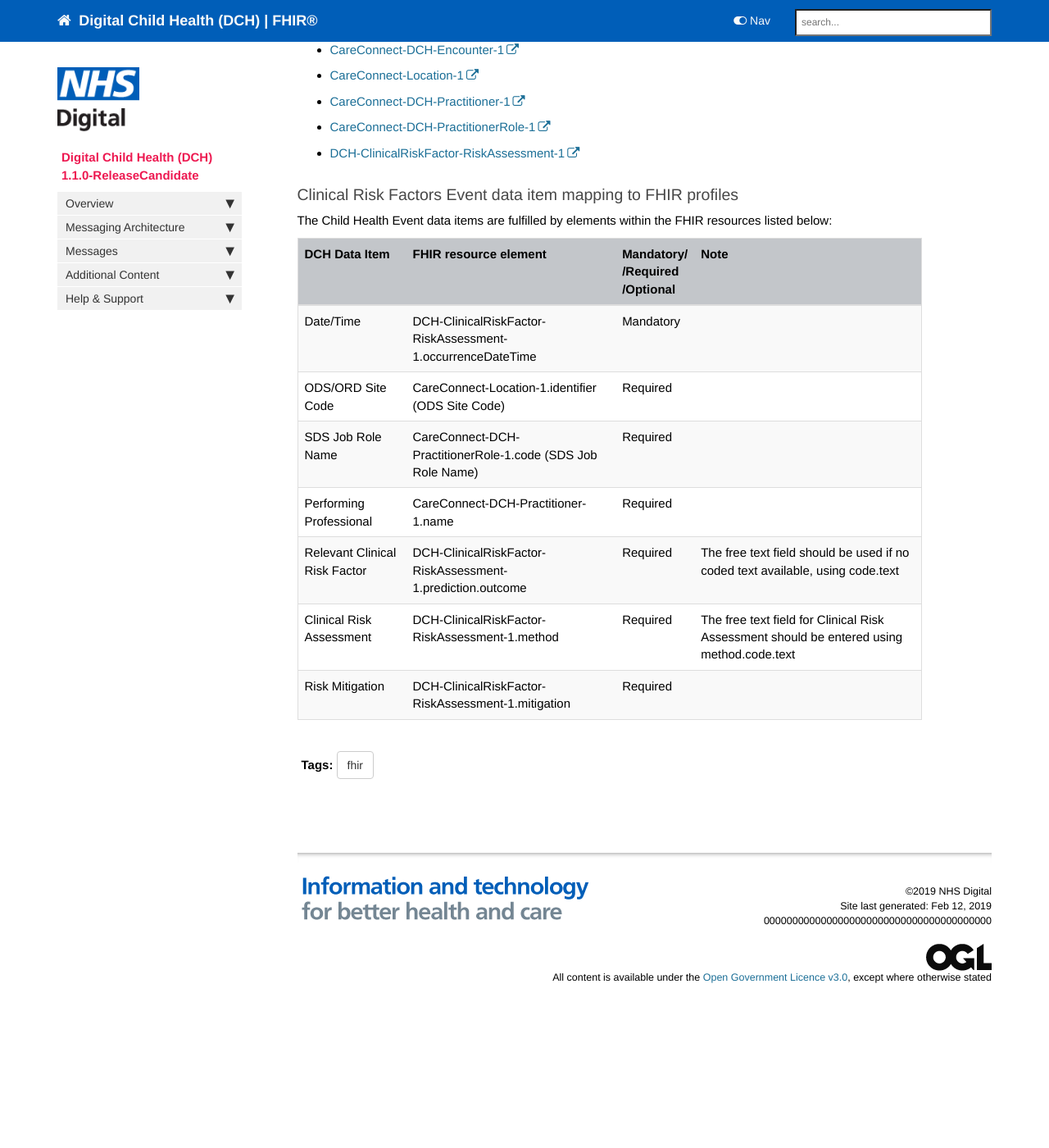
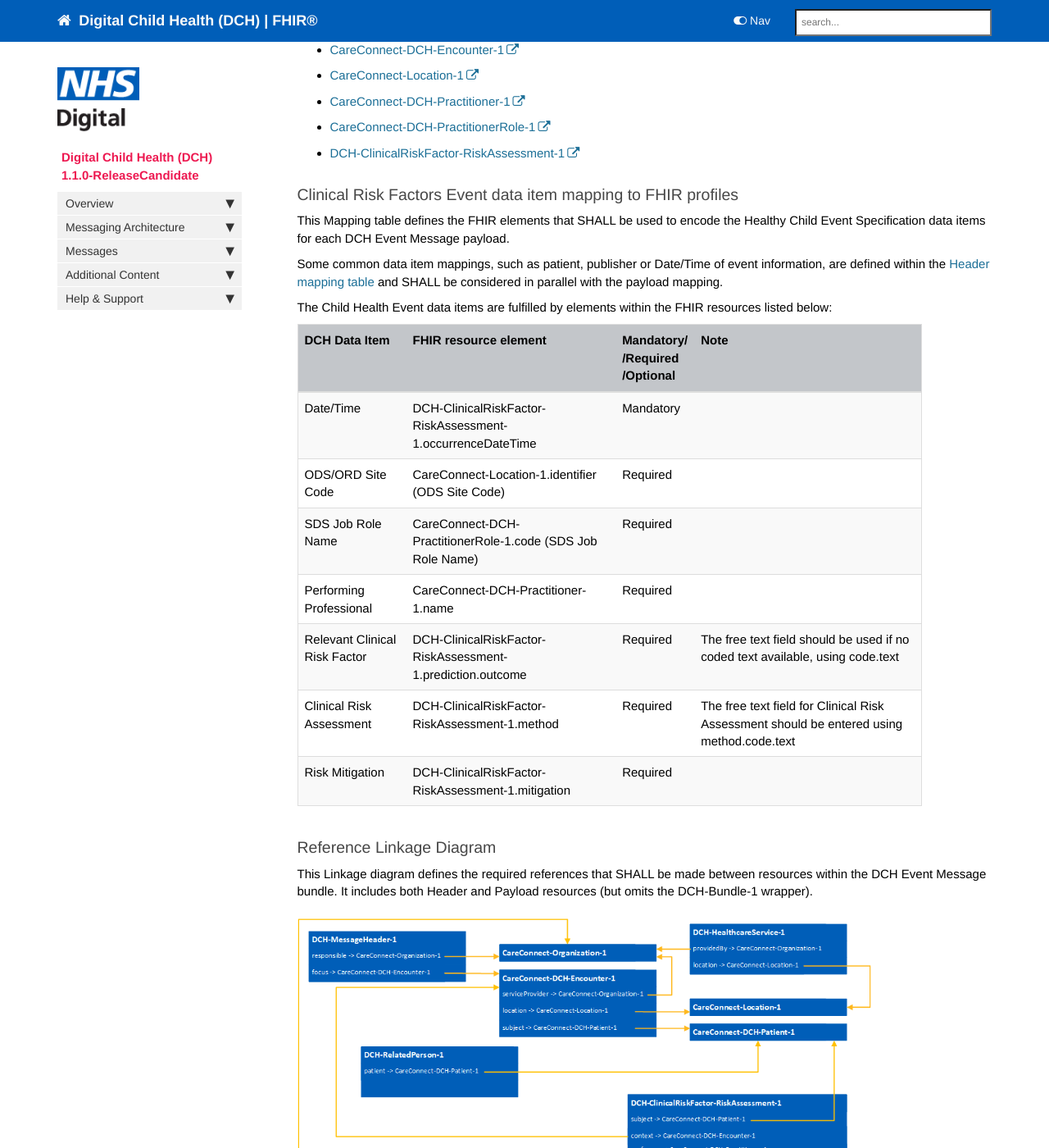
Before and after one commit to nhsconnect/Digital-Child-Health-STU3, a Jekyll site: the page built from pages/explore/explore_clinical_risk_factors.md, in a window 1280 px wide and 1400 px high, scrolled down 358 px. Shown: the whole window at 82% size. Built offline with Jekyll 4.4.1, drawn with Linux system fonts in a browser that asks for light colours; nearby versions of some CDN libraries; comment, search, counter and statistics services are not loaded; before the commit the page ends 1620 px from its top, so only the background shows below that; some of the changed text lies outside the part shown.

Commit message:
Clinical risk factors updates.  Sidebar updates too.

```diff
--- a/pages/explore/explore_clinical_risk_factors.md
+++ b/pages/explore/explore_clinical_risk_factors.md
@@ -22,7 +22,12 @@ The following FHIR profiles are used to form the Clinical Risk Factors Event Mes
 
 ### Clinical Risk Factors Event data item mapping to FHIR profiles ###
 
+This Mapping table defines the FHIR elements that SHALL be used to encode the Healthy Child Event Specification data items for each DCH Event Message payload.
+
+Some common data item mappings, such as patient, publisher or Date/Time of event information, are defined within the [Header mapping table](explore_event_header_design.html) and SHALL be considered in parallel with the payload mapping.
+
 The Child Health Event data items are fulfilled by elements within the FHIR resources listed below:
+
 
 | DCH Data Item          | FHIR resource element                                                 | Mandatory/<br/>/Required<br/>/Optional | Note                    |
 |------------------------|-----------------------------------------------------------------------|----------------------------------------|-------------------------|
@@ -33,3 +38,17 @@ The Child Health Event data items are fulfilled by elements within the FHIR reso
 | Relevant Clinical Risk Factor | DCH-ClinicalRiskFactor-RiskAssessment-1.prediction.outcome     | Required                               | The free text field should be used if no coded text available, using code.text |
 | Clinical Risk Assessment      | DCH-ClinicalRiskFactor-RiskAssessment-1.method                 | Required                               | The free text field for Clinical Risk Assessment should be entered using method.code.text |
 | Risk Mitigation      | DCH-ClinicalRiskFactor-RiskAssessment-1.mitigation                      | Required                               |                         |
+
+### Reference Linkage Diagram ###
+
+This Linkage diagram defines the required references that SHALL be made between resources within the DCH Event Message bundle. It includes both Header and Payload resources (but omits the DCH-Bundle-1 wrapper).
+
+<img src="images/explore/ClinicalRiskFactors.png">
+
+### Clinical Risk Factors XML Bundle Example ###
+
+<script src="https://gist.github.com/IOPS-DEV/1b1e3e84ec83d122faad16fb800ead16.js?ts=2"></script>
+
+### Clinical Risk Factors JSON Bundle Example ###
+
+<script src="https://gist.github.com/IOPS-DEV/c38f15eaefb0f6c8df8b0d58f1208bb5.js"></script>
```
Also changed, not shown: images/explore/ClinicalRiskFactors.png (added).
